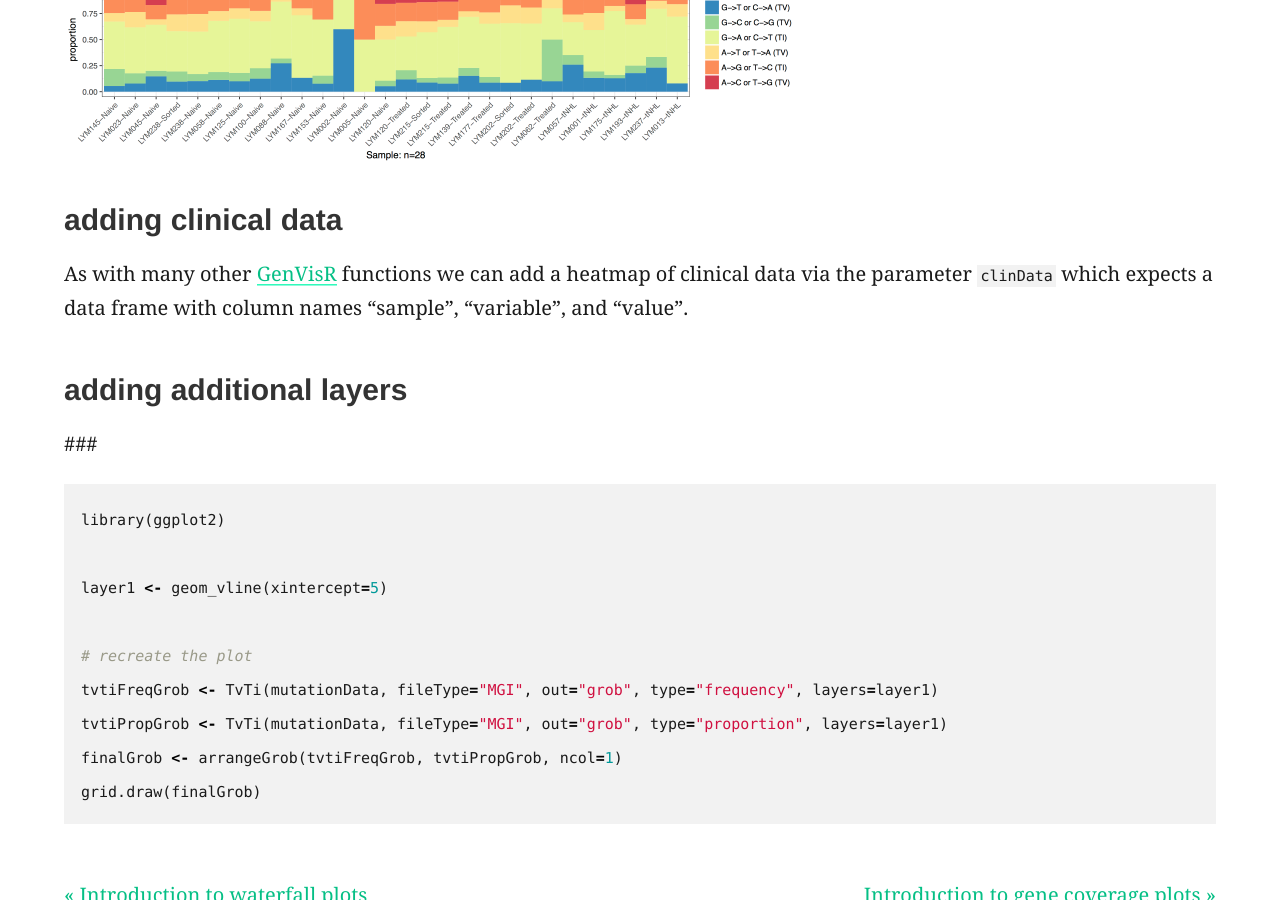
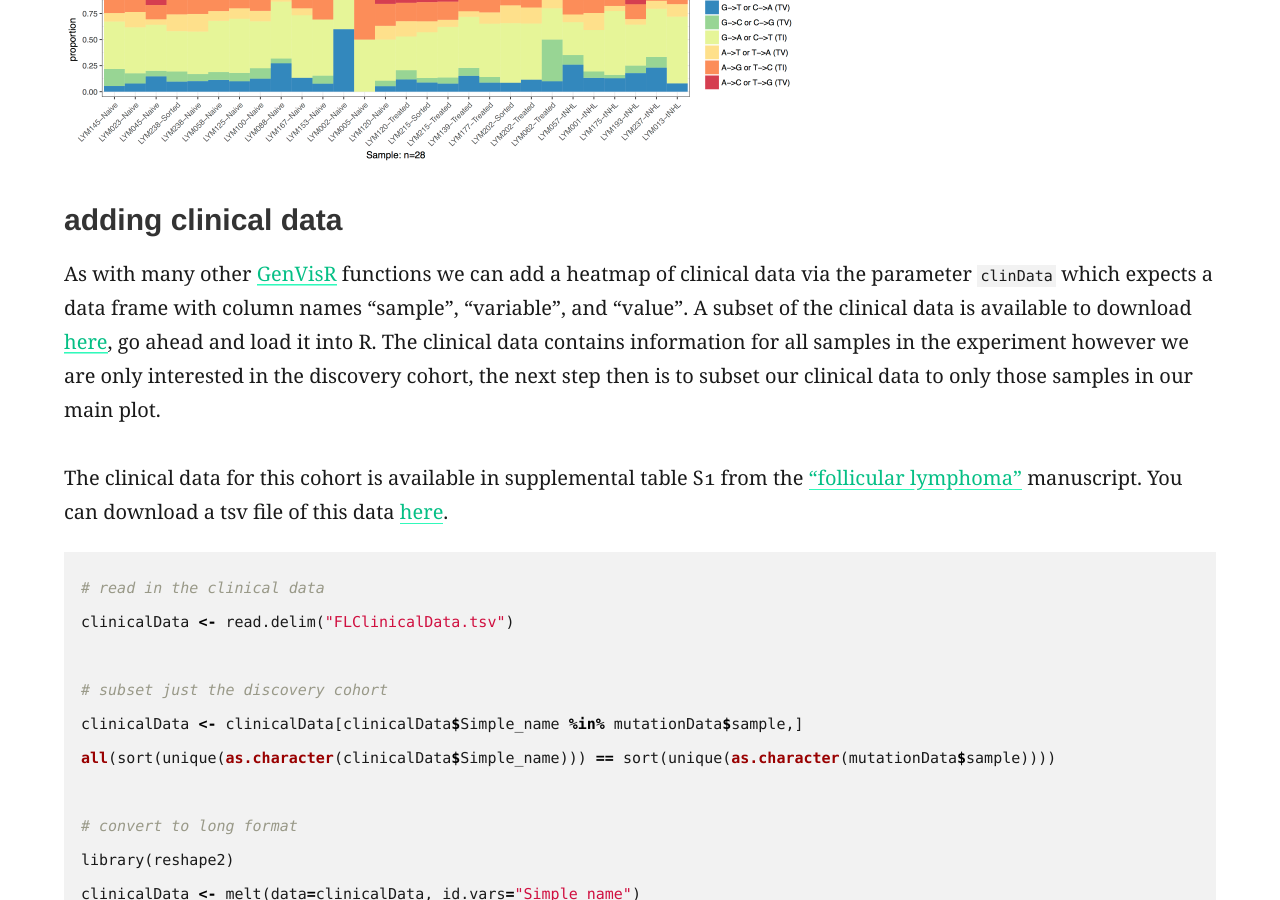
Before and after one commit to griffithlab/genviz.org, a Jekyll site: the page built from _posts/0003-03-01-tvti_GenVisR.md, in a window 1280 px wide and 900 px high, scrolled down 5883 px. Built offline with Jekyll 4.4.1, drawn with Linux system fonts in a browser that asks for light colours; some of the changed text lies outside the part shown.

Commit message:
added clinical level detail to TvTi

````diff
--- a/_posts/0003-03-01-tvti_GenVisR.md
+++ b/_posts/0003-03-01-tvti_GenVisR.md
@@ -91,7 +91,31 @@ grid.draw(finalGrob)
 
 ### adding clinical data
 
-As with many other [GenVisR](https://bioconductor.org/packages/release/bioc/html/GenVisR.html) functions we can add a heatmap of clinical data via the parameter `clinData` which expects a data frame with column names "sample", "variable", and "value".
+As with many other [GenVisR](https://bioconductor.org/packages/release/bioc/html/GenVisR.html) functions we can add a heatmap of clinical data via the parameter `clinData` which expects a data frame with column names "sample", "variable", and "value". A subset of the clinical data is available to download [here](http://genomedata.org/gen-viz-workshop/GenVisR/FL_ClinicalData.tsv), go ahead and load it into R. The clinical data contains information for all samples in the experiment however we are only interested in the discovery cohort, the next step then is to subset our clinical data to only those samples in our main plot.
+
+ The clinical data for this cohort is available in supplemental table S1 from the ["follicular lymphoma"](http://www.bloodjournal.org/content/129/4/473/tab-figures-only?sso-checked=true) manuscript. You can download a tsv file of this data [here](http://genomedata.org/gen-viz-workshop/GenVisR/FL_ClinicalData.tsv).
+
+```R
+# read in the clinical data
+clinicalData <- read.delim("FLClinicalData.tsv")
+
+# subset just the discovery cohort
+clinicalData <- clinicalData[clinicalData$Simple_name %in% mutationData$sample,]
+all(sort(unique(as.character(clinicalData$Simple_name))) == sort(unique(as.character(mutationData$sample))))
+
+# convert to long format
+library(reshape2)
+clinicalData <- melt(data=clinicalData, id.vars="Simple_name")
+
+# define a few clinical parameter inputs
+clin_colors <- c('0'="lightblue",'1'='dodgerblue2','2'='blue1','3'='darkblue','4'='black','FL'='green3','t-NHL'='darkgreen','Treated'='darkred','TreatmentNaive'='red','NA'='lightgrey')
+
+# add the clinical data to the plots
+tvtiFreqGrob <- TvTi(mutationData, fileType="MGI", out="grob", type="frequency")
+tvtiPropGrob <- TvTi(mutationData, fileType="MGI", out="grob", type="proportion", clinData=clinicalData)
+finalGrob <- arrangeGrob(tvtiFreqGrob, tvtiPropGrob, ncol=1)
+grid.draw(finalGrob)
+```
 
 ### adding additional layers
 
````
Also changed, not shown: 1 other file.
